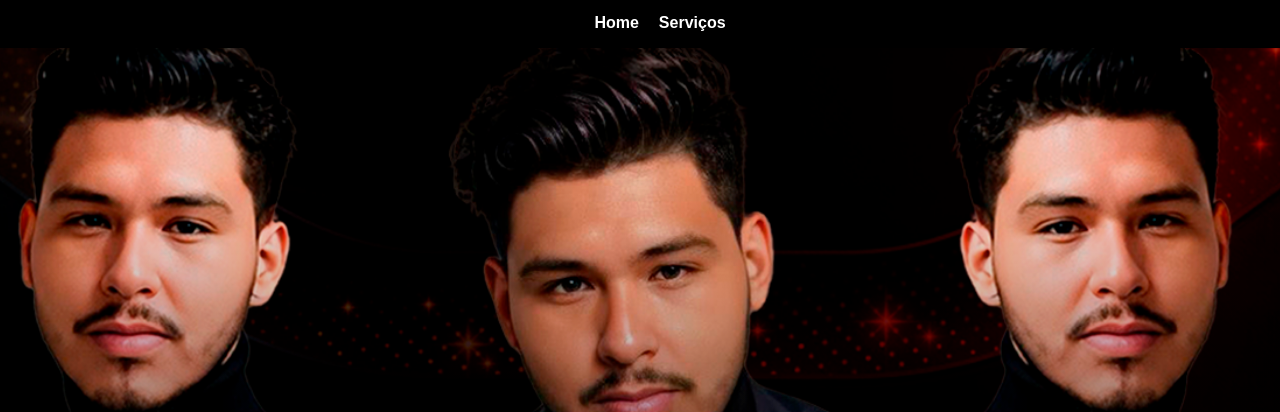
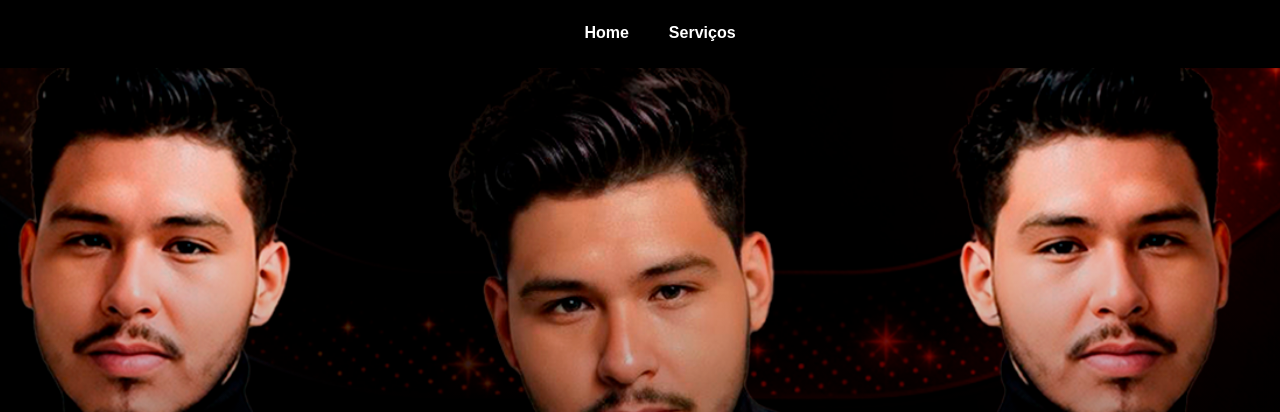
Before and after one commit to OfcCoordenada/sitecoordenada, a plain HTML site: page serviços.html in a window 1280 px wide. Shown: the part 106-518 px from the top of the page. Drawn offline with Linux system fonts and the light colour scheme.

Commit message:
Update estiloserviço.css

```diff
--- a/estiloserviço.css
+++ b/estiloserviço.css
@@ -169,6 +169,7 @@ section {
 .menu li {
     display: flex;
     align-items: center;
+    padding: 10px
 }
 
 .menu a {
```
